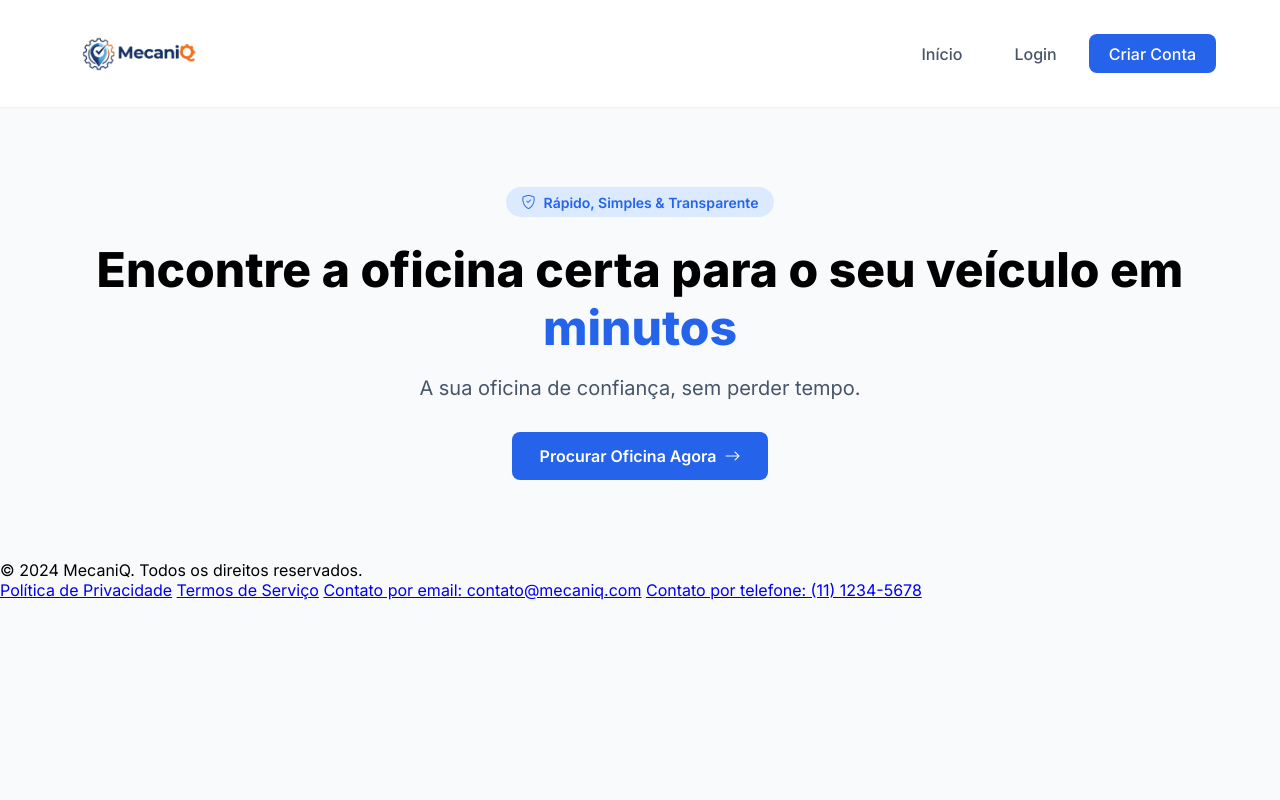
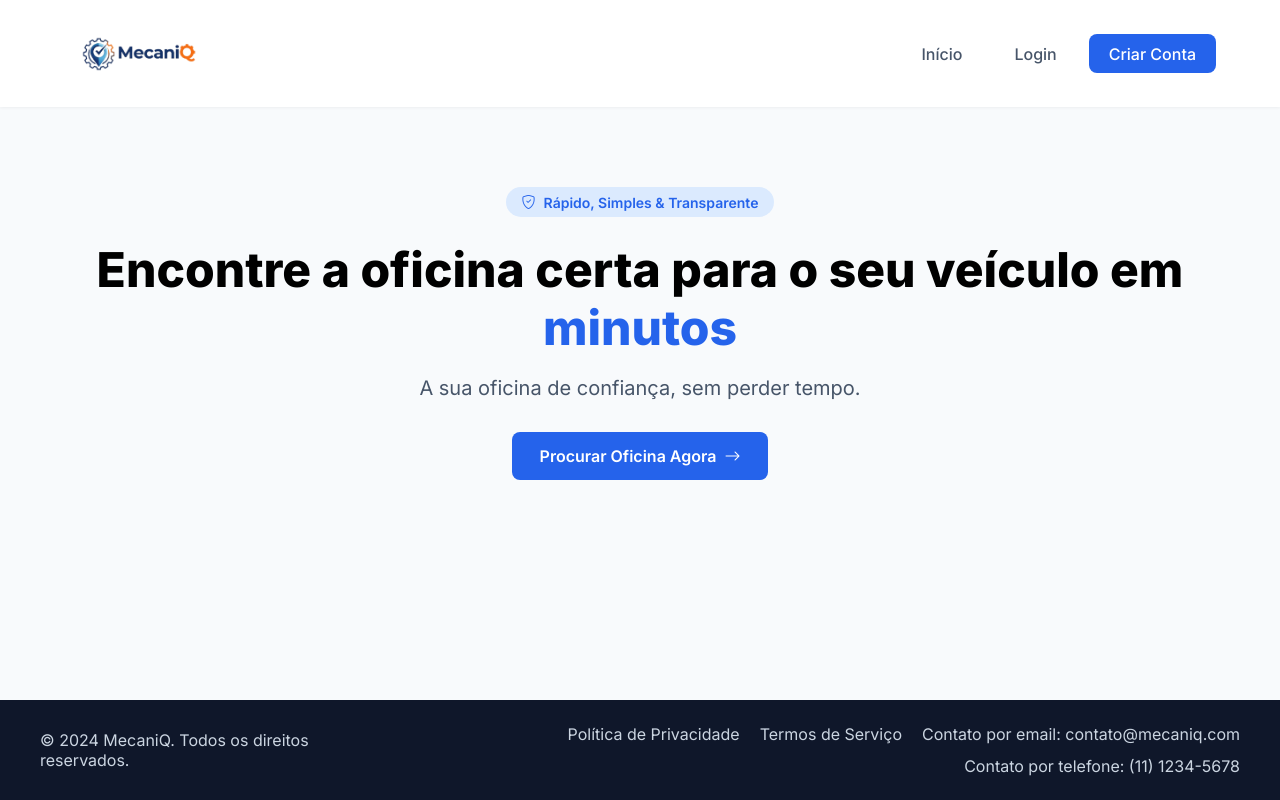
Before and after one commit to diogogonzaga/MecaniQ, a PHP site: page / in a window 1280 px wide. Run offline with PHP 8.4, Linux system fonts and the light colour scheme.

Commit message:
Epa a terceira e de vez

```diff
--- a/css/style.css
+++ b/css/style.css
@@ -14,6 +14,13 @@
 body {
   font-family: 'Inter', sans-serif;
   background-color: #f8fafc;
+  min-height: 100vh;
+  display: flex;
+  flex-direction: column;
+}
+
+main {
+  flex: 1;
 }
 
 /* ================   NAVBAR   ========================= */
@@ -139,6 +146,40 @@ body {
   gap: 0.5rem;
 }
 
+/* ================   FOOTER   ========================= */
+.footer {
+  background-color: var(--text-main);
+  color: #cbd5e1;
+  padding: 1.5rem;
+}
+
+.footer-container {
+  max-width: 1200px;
+  margin: 0 auto;
+  display: flex;
+  justify-content: space-between;
+  align-items: center;
+  gap: 1rem;
+}
+
+.footer-links {
+  display: flex;
+  flex-wrap: wrap;
+  justify-content: flex-end;
+  gap: 0.75rem 1.25rem;
+}
+
+.footer-links a {
+  color: inherit;
+  text-decoration: none;
+  transition: color 0.2s ease;
+}
+
+.footer-links a:hover {
+  color: #ffffff;
+  text-decoration: underline;
+}
+
 /* ================   RESPONSIVIDADE   ========================= */
 @media (max-width: 768px) {
 
@@ -184,4 +225,13 @@ body {
   .hero h1 {
     font-size: 2rem;
   }
+
+  .footer-container {
+    flex-direction: column;
+    text-align: center;
+  }
+
+  .footer-links {
+    justify-content: center;
+  }
 }
--- a/index.html
+++ b/index.html
@@ -53,8 +53,7 @@
   </section>
 </main>
 <script src="js/script.js"></script>
-<footer
-  class="footer">
+<footer class="footer">
     <div class="footer-container">
       <p>&copy; 2024 MecaniQ. Todos os direitos reservados.</p>
       <div class="footer-links">
@@ -64,5 +63,6 @@
         <a href="#">Contato por telefone: (11) 1234-5678</a>
       </div>
     </div>
+</footer>
 </body>
 </html>
```
Also changed, not shown: Relatorio.md (+3 -0 lines).
